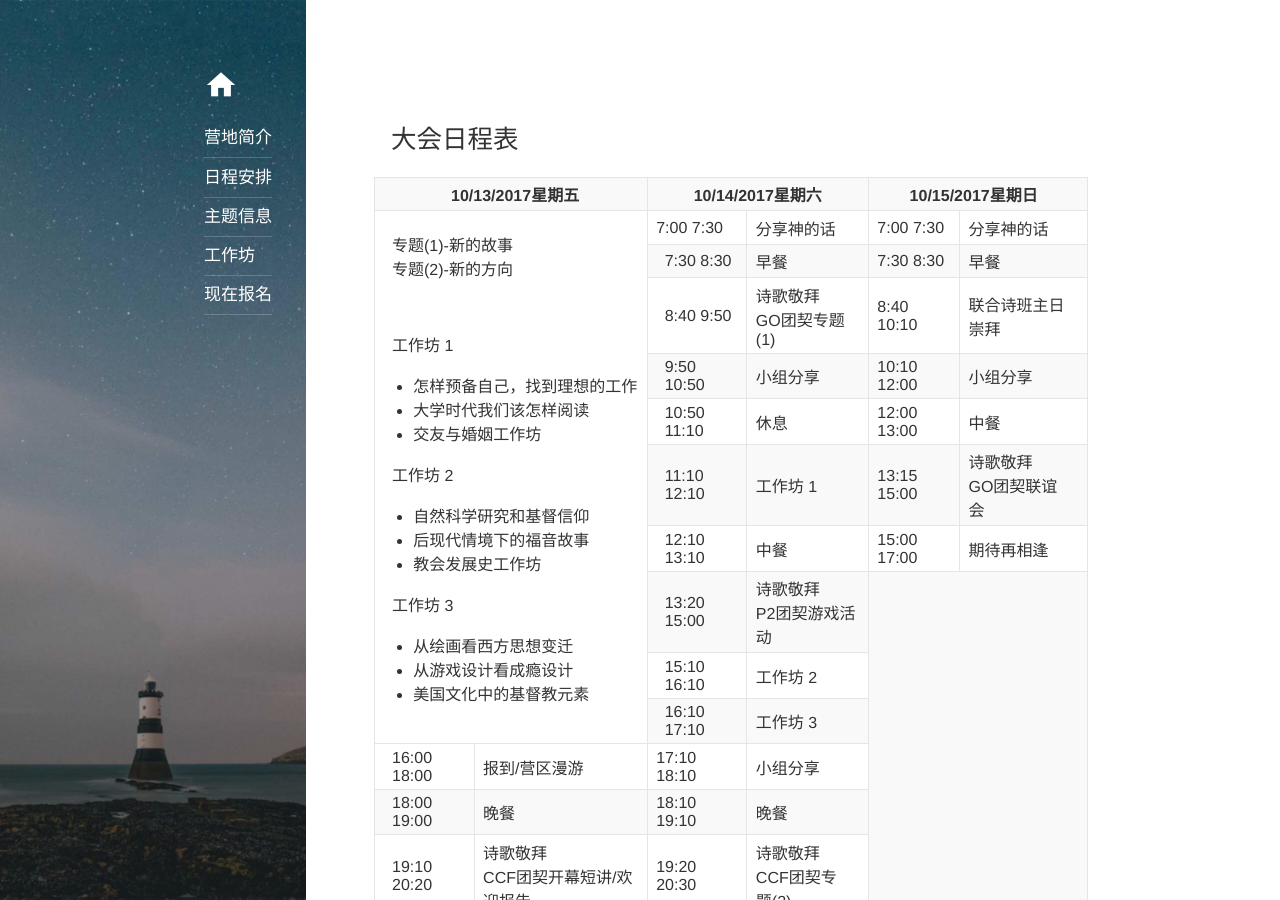
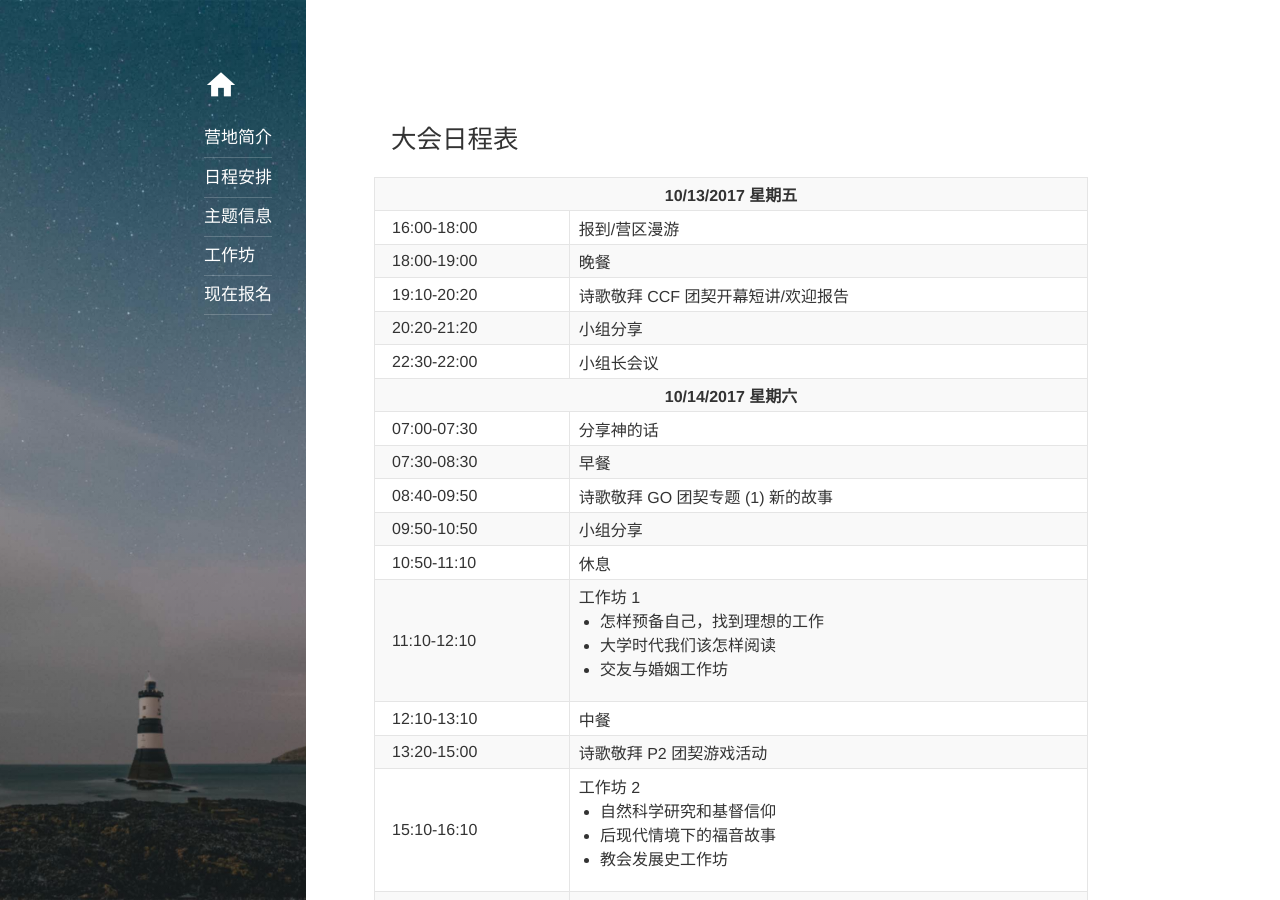
Before and after one commit to sccec/sccec.github.io, a Jekyll site: the page built from schedule.md, in a window 1280 px wide and 900 px high. Built offline with Jekyll 4.4.1, drawn with Linux system fonts in a browser that asks for light colours; some of the changed text lies outside the part shown.

```diff
--- a/schedule.md
+++ b/schedule.md
@@ -9,124 +9,141 @@ order: 2
 
 <table>
 	<tr>
-		<th colspan="2">10/13/2017星期五</th>
-		<th colspan="2">10/14/2017星期六</th>
-		<th colspan="2">10/15/2017星期日</th>
+		<th colspan="2">10/13/2017 星期五</th>
 	</tr>
 	<tr>
-		<td colspan="2" rowspan="10">
-			<p>
-				专题(1)-新的故事<br>
-				专题(2)-新的方向
-			</p>
-			<p>&nbsp;</p>
-			<p>
-				工作坊 1
-				<ul>
-					<li>怎样预备自己，找到理想的工作</li>
-					<li>大学时代我们该怎样阅读</li>
-					<li>交友与婚姻工作坊</li>
-				</ul>
-			</p>
-			<p>
-				工作坊 2
-				<ul>
-					<li>自然科学研究和基督信仰</li>
-					<li>后现代情境下的福音故事</li>
-					<li>教会发展史工作坊</li>
-				</ul>
-			</p>
-			<p>
-				工作坊 3
-				<ul>
-					<li>从绘画看西方思想变迁</li>
-					<li>从游戏设计看成瘾设计</li>
-					<li>美国文化中的基督教元素</li>
-				</ul>
-			</p>
-		</td>
-		<td>7:00 7:30</td>
-		<td>分享神的话</td>
-		<td>7:00 7:30</td>
+		<td>16:00-18:00</td>
+		<td>报到/营区漫游</td>
+	</tr>
+	<tr>
+		<td>18:00-19:00</td>
+		<td>晚餐</td>
+	</tr>
+	<tr>
+		<td>19:10-20:20</td>
+		<td>诗歌敬拜 CCF 团契开幕短讲/欢迎报告</td>
+	</tr>
+	<tr>
+		<td>20:20-21:20</td>
+		<td>小组分享</td>
+	</tr>
+	<tr>
+		<td>22:30-22:00</td>
+		<td>小组长会议</td>
+	</tr>
+	<tr>
+		<th colspan="2">10/14/2017 星期六</th>
+	</tr>
+	<tr>
+		<td>07:00-07:30</td>
 		<td>分享神的话</td>
 	</tr>
 	<tr>
-		<td>7:30 8:30</td>
-		<td>早餐</td>
-		<td>7:30 8:30</td>
+		<td>07:30-08:30</td>
 		<td>早餐</td>
 	</tr>
 	<tr>
-		<td>8:40 9:50</td>
-		<td>诗歌敬拜<br>GO团契专题(1)</td>
-		<td>8:40 10:10</td>
+		<td>08:40-09:50</td>
+		<td>诗歌敬拜 GO 团契专题 (1) 新的故事</td>
+	</tr>
+	<tr>
+		<td>09:50-10:50</td>
+		<td>小组分享</td>
+	</tr>
+	<tr>
+		<td>10:50-11:10</td>
+		<td>休息</td>
+	</tr>
+	<tr>
+		<td>11:10-12:10</td>
+		<td>
+			工作坊 1
+			<ul>
+				<li>怎样预备自己，找到理想的工作</li>
+				<li>大学时代我们该怎样阅读</li>
+				<li>交友与婚姻工作坊</li>
+			</ul>
+		</td>
+	</tr>
+	<tr>
+		<td>12:10-13:10</td>
+		<td>中餐</td>
+	</tr>
+	<tr>
+		<td>13:20-15:00</td>
+		<td>诗歌敬拜 P2 团契游戏活动</td>
+	</tr>
+	<tr>
+		<td>15:10-16:10</td>
+		<td>
+			工作坊 2
+			<ul>
+				<li>自然科学研究和基督信仰</li>
+				<li>后现代情境下的福音故事</li>
+				<li>教会发展史工作坊</li>
+			</ul>
+		</td>
+	</tr>
+	<tr>
+		<td>16:10-17:10</td>
+		<td>
+			工作坊 3
+			<ul>
+				<li>从绘画看西方思想变迁</li>
+				<li>从游戏设计看成瘾设计</li>
+				<li>美国文化中的基督教元素</li>
+			</ul>
+		</td>
+	</tr>
+	<tr>
+		<td>17:10-18:10</td>
+		<td>小组分享</td>
+	</tr>
+	<tr>
+		<td>18:10-19:10</td>
+		<td>晚餐</td>
+	</tr>
+	<tr>
+		<td>19:20-20:30</td>
+		<td>诗歌敬拜 CCF 团契专题 (2) 新的方向</td>
+	</tr>
+	<tr>
+		<td>20:30-22:00</td>
+		<td>小组分享</td>
+	</tr>
+	<tr>
+		<td>21:30-22:00</td>
+		<td>小组长会议</td>
+	</tr>
+	<tr>
+		<th colspan="2">10/15/2017 星期日</th>
+	</tr>
+	<tr>
+		<td>07:00-07:30</td>
+		<td>分享神的话</td>
+	</tr>
+	<tr>
+		<td>07:30-08:30</td>
+		<td>早餐</td>
+	</tr>
+	<tr>
+		<td>08:40-10:10</td>
 		<td>联合诗班主日崇拜</td>
 	</tr>
 	<tr>
-		<td>9:50 10:50</td>
-		<td>小组分享</td>
-		<td>10:10 12:00</td>
+		<td>10:10-12:00</td>
 		<td>小组分享</td>
 	</tr>
 	<tr>
-		<td>10:50 11:10</td>
-		<td>休息</td>
-		<td>12:00 13:00</td>
+		<td>12:00-13:00</td>
 		<td>中餐</td>
 	</tr>
 	<tr>
-		<td>11:10 12:10</td>
-		<td>工作坊 1</td>
-		<td>13:15 15:00</td>
-		<td>诗歌敬拜<br>GO团契联谊会</td>
+		<td>13:15-15:00</td>
+		<td>诗歌敬拜 GO 团契联谊会</td>
 	</tr>
 	<tr>
-		<td>12:10 13:10</td>
-		<td>中餐</td>
-		<td>15:00 17:00</td>
+		<td>15:00-17:00</td>
 		<td>期待再相逢</td>
 	</tr>
-	<tr>
-		<td>13:20 15:00</td>
-		<td>诗歌敬拜<br>P2团契游戏活动</td>
-		<td colspan="2" rowspan="8"></td>
-	</tr>
-	<tr>
-		<td>15:10 16:10</td>
-		<td>工作坊 2</td>
-	</tr>
-	<tr>
-		<td>16:10 17:10</td>
-		<td>工作坊 3</td>
-	</tr>
-	<tr>
-		<td>16:00 18:00</td>
-		<td>报到/营区漫游</td>
-		<td>17:10 18:10</td>
-		<td>小组分享</td>
-	</tr>
-	<tr>
-		<td>18:00 19:00</td>
-		<td>晚餐</td>
-		<td>18:10 19:10</td>
-		<td>晚餐</td>
-	</tr>
-	<tr>
-		<td>19:10 20:20</td>
-		<td>诗歌敬拜<br>CCF团契开幕短讲/欢迎报告</td>
-		<td>19:20 20:30</td>
-		<td>诗歌敬拜<br>CCF团契专题(2)</td>
-	</tr>
-	<tr>
-		<td>20:20 21:20</td>
-		<td>小组分享</td>
-		<td>20:30 22:00</td>
-		<td>小组分享</td>
-	</tr>
-	<tr>
-		<td>22:30 22:00</td>
-		<td>小组长会议</td>
-		<td>21:30 22:00</td>
-		<td>小组长会议</td>
-	</tr>
 </table>
```
Also changed, not shown: index.md (+2 -4 lines), message.md (+2 -0 lines), register.md (+19 -2 lines), workshops.md (+2 -0 lines), z_favicon.ico (renamed from favicon.ico).
